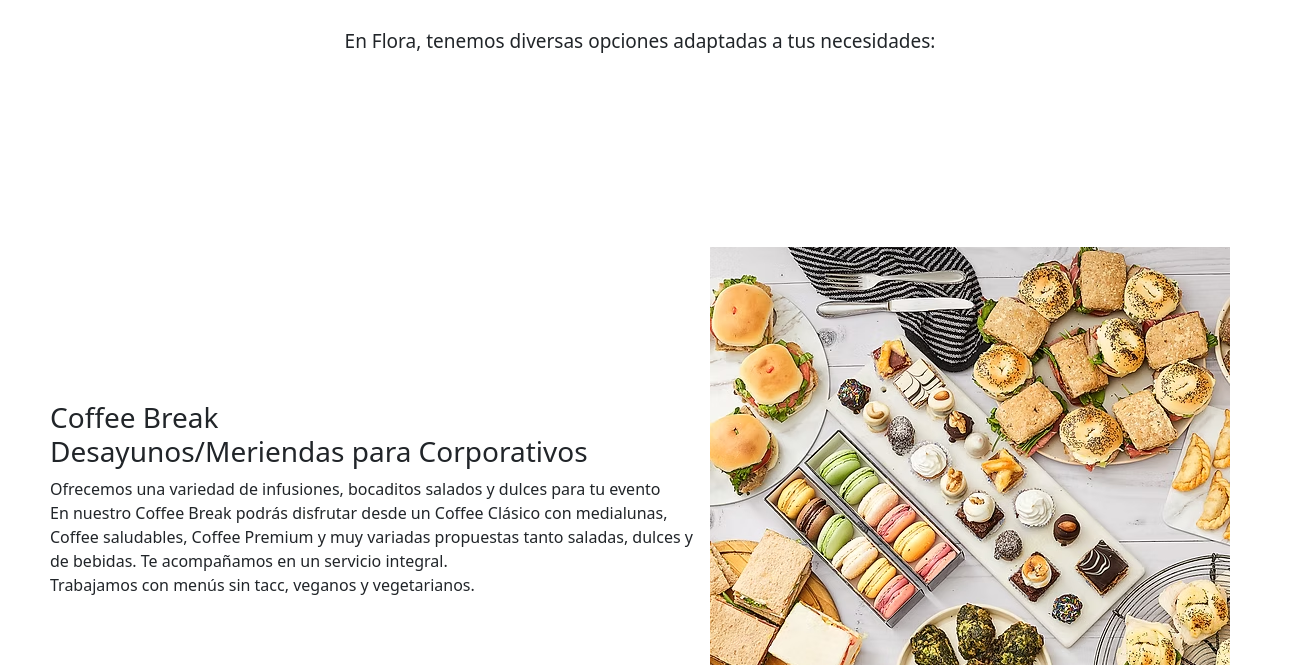
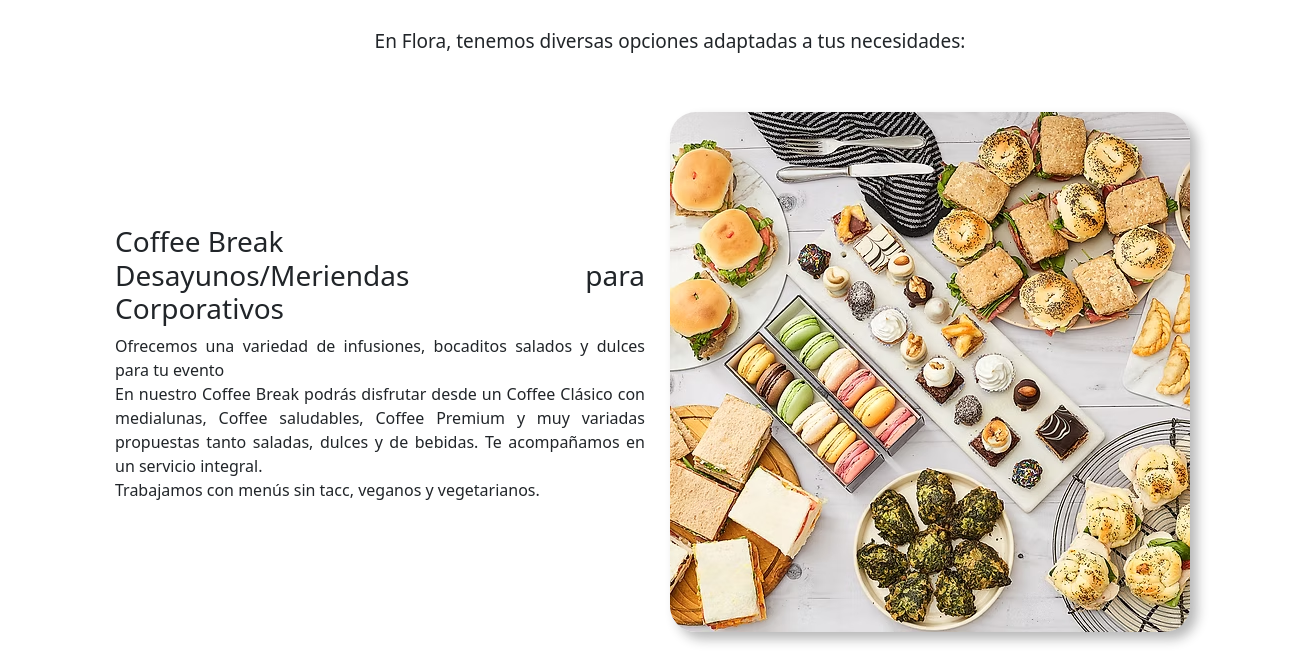
Before and after one commit to GustavoPirela21/Florapasteleria-coder, a website: page index.html in a window 1280 px wide. Shown: the part 855-1520 px from the top of the page, 1310 px wide, since content can reach past the window. Drawn offline with nearby package versions, Linux system fonts and the light colour scheme.

Commit message:
estilos index

```diff
--- a/scss/estilos.scss
+++ b/scss/estilos.scss
@@ -42,11 +42,10 @@
         text-align: center;
         font-size: 19px;
         width: 100%;
-        height: 250px;
         display: flex;
         justify-content: center;
-        padding: 30px 0;
         background-color: white;
+        margin: 30px;
 
         p {
             width: 800px;
@@ -59,10 +58,18 @@
     margin: auto;
     .eventos-tipo{
         display: flex;
+        margin: 40px;
+        img{
+            border-radius: 5%;
+            box-shadow: 7px 7px 12px 0 rgba(20, 20, 20, 0.3)
+        }
         div{
             display: flex;
             flex-direction: column;
             justify-content: center;
+            text-align: justify;
+            margin: 25px;
+
         }
     }
 }
@@ -135,10 +142,15 @@
 header{
     nav{
         background-color: #ADDCE9;
+        margin: auto;
+        div{
+            display: flex;
+        justify-content: center;
+        }
+        }
     }
     ul{
         li{
             font-size: 20px;
         }
     }
-}
```
Also changed, not shown: css/estilos.css, 1 other file.
